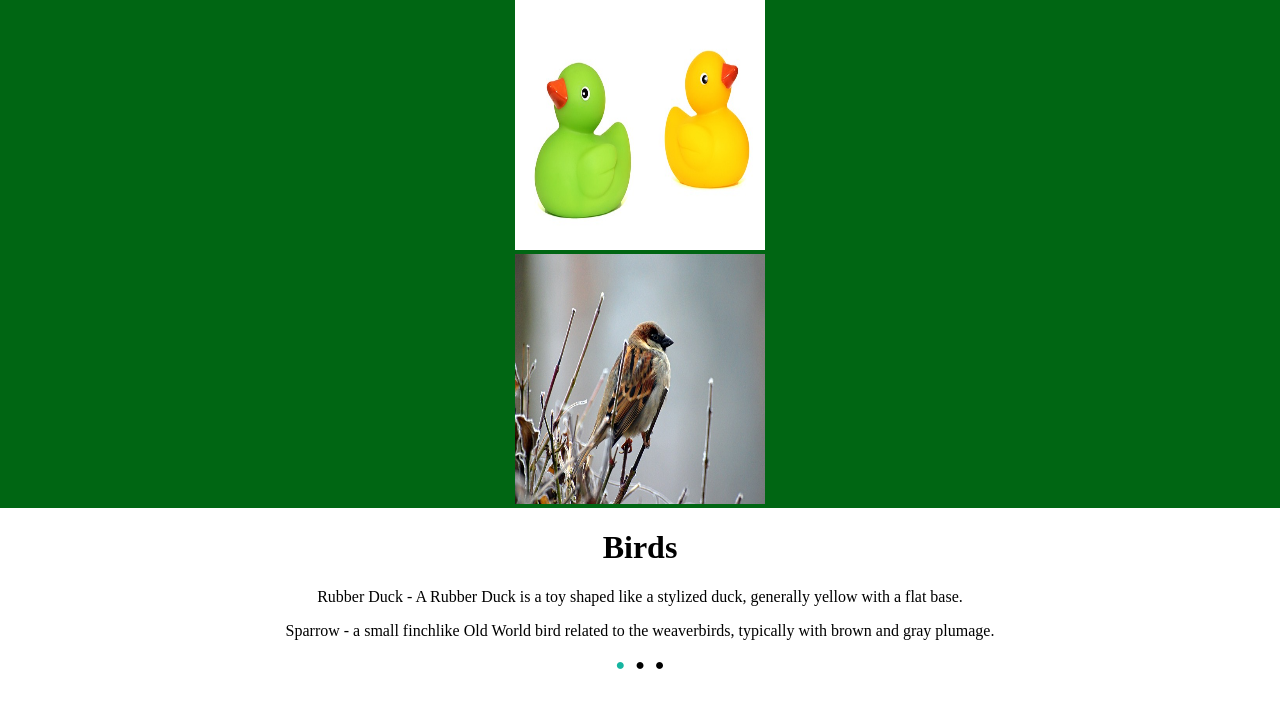
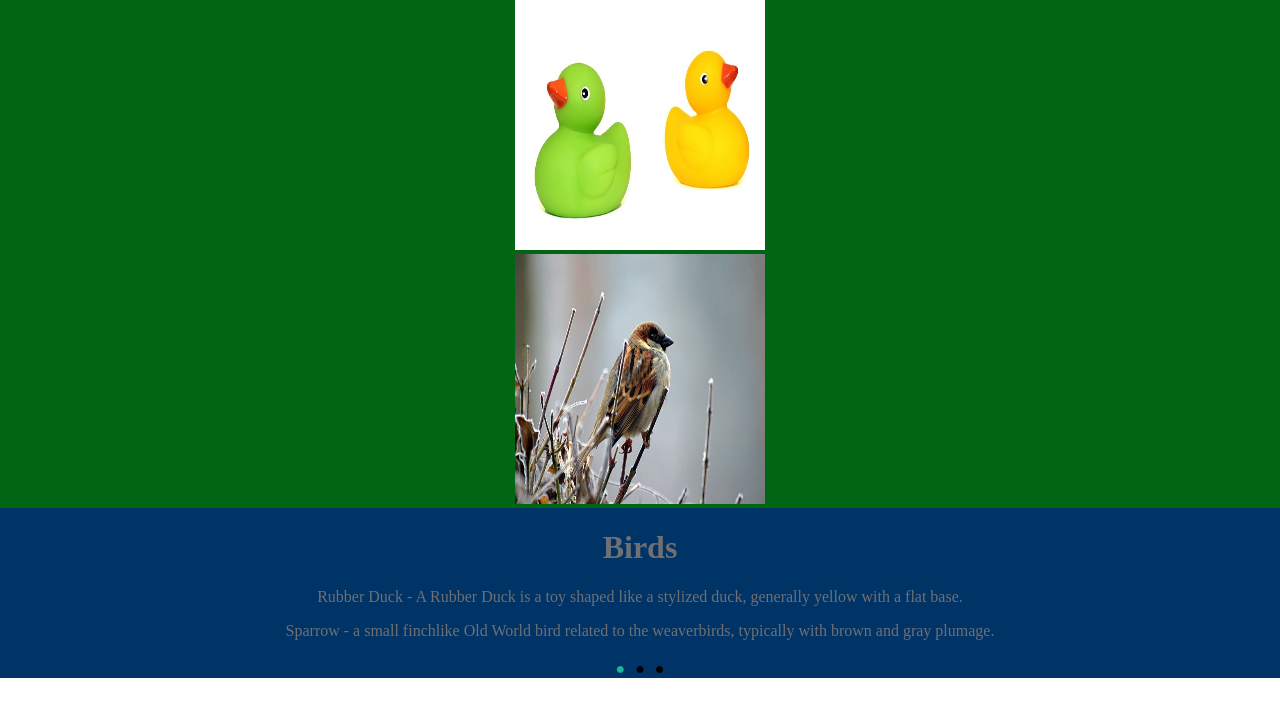
Before and after one commit to colorlessenergy/jekyll-project, a Jekyll site: the page built from index.html, in a window 1280 px wide. Shown: the top 717 px of the page. Built offline with Jekyll 4.4.1, drawn with Linux system fonts in a browser that asks for light colours.

Commit message:
added style to text

```diff
--- a/_layouts/default.html
+++ b/_layouts/default.html
@@ -9,7 +9,9 @@
 </head>
 <body>
 <header>
-{{content}}
+  <div class="content">
+    {{content}}
+  </div>
 </header>
 <footer>
   {% include nav.html %}
--- a/main.css
+++ b/main.css
@@ -1,6 +1,15 @@
 html, body {
   margin: 0;
   padding: 0;
+}
+
+footer {
+  background-color: #003366;
+}
+
+img {
+  height: 250px;
+  width: 250px;
 }
 
 ul {
@@ -10,14 +19,20 @@ ul {
   text-align: center;
 }
 
-img {
-  height: 250px;
-  width: 250px;
-}
-
 .banana {
   background-color: yellow;
 }
+
+.content {
+  background-color: #003366;
+  color: #6e7075;
+}
+
+.content p:last-child {
+  margin-bottom: 0px;
+  padding-bottom: 20px;
+}
+
 
 .current {
   color: #16B5A0;
```
Also changed, not shown: 4 other files.
